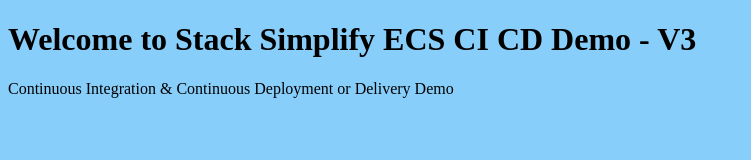
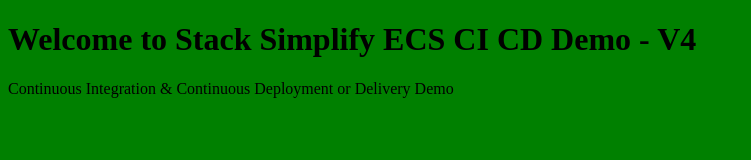
Before and after one commit to wojtasool/ecs-cicd-nginx, a plain HTML site: page index.html in a window 1280 px wide. Shown: the whole page, without its empty margins (0-751 px from the left). Drawn offline with Linux system fonts and the light colour scheme.

Commit message:
Update index.html

```diff
--- a/index.html
+++ b/index.html
@@ -1,8 +1,8 @@
 <!DOCTYPE html>
 <html>
-<body style="background-color:lightskyblue;">
+<body style="background-color:green;">
 
-<h1>Welcome to Stack Simplify ECS CI CD Demo - V3</h1>
+<h1>Welcome to Stack Simplify ECS CI CD Demo - V4</h1>
 <p>Continuous Integration & Continuous Deployment or Delivery Demo</p>
 
 </body>
```
